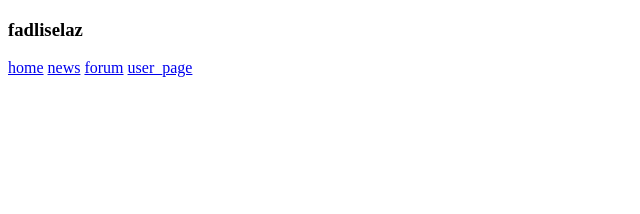
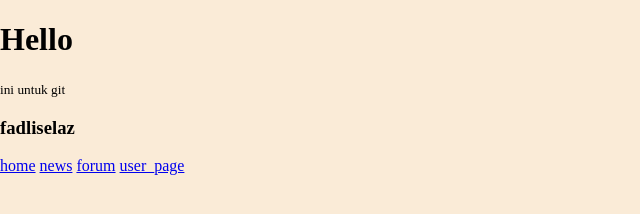
Before and after one commit to jemblonganvalley/my_review, a plain HTML site: page index.html in a window 1280 px wide. Shown: the whole page, without its empty margins (0-640 px from the left). Drawn offline with Linux system fonts and the light colour scheme.

Commit message:
Update isi file

```diff
--- a/index.html
+++ b/index.html
@@ -12,7 +12,8 @@
 
     <main class="App">
 
-
+        <h1>Hello</h1>
+        <small>ini untuk git</small>
 
     </main>
 
--- a/main.js
+++ b/main.js
@@ -5,7 +5,7 @@ import Test from './testClass.js'
 const App = document.querySelector('.App')
 App.innerHTML += `
 
-       <header class="mainHeader">
+       <header class="mainHeader slider">
             <nav class="navbar">
                 ${Navbar('fadliselaz')}
             </nav>
--- a/style.css
+++ b/style.css
@@ -0,0 +1,17 @@
+html{
+    scroll-behavior: smooth;
+}
+
+* {
+    box-sizing: border-box;
+}
+
+body{
+    width: 100vw;
+    height: auto;
+    min-height: 100vh;
+    padding: 0;
+    margin: 0;
+    overflow-x: hidden;
+    background-color: antiquewhite;
+}
```
